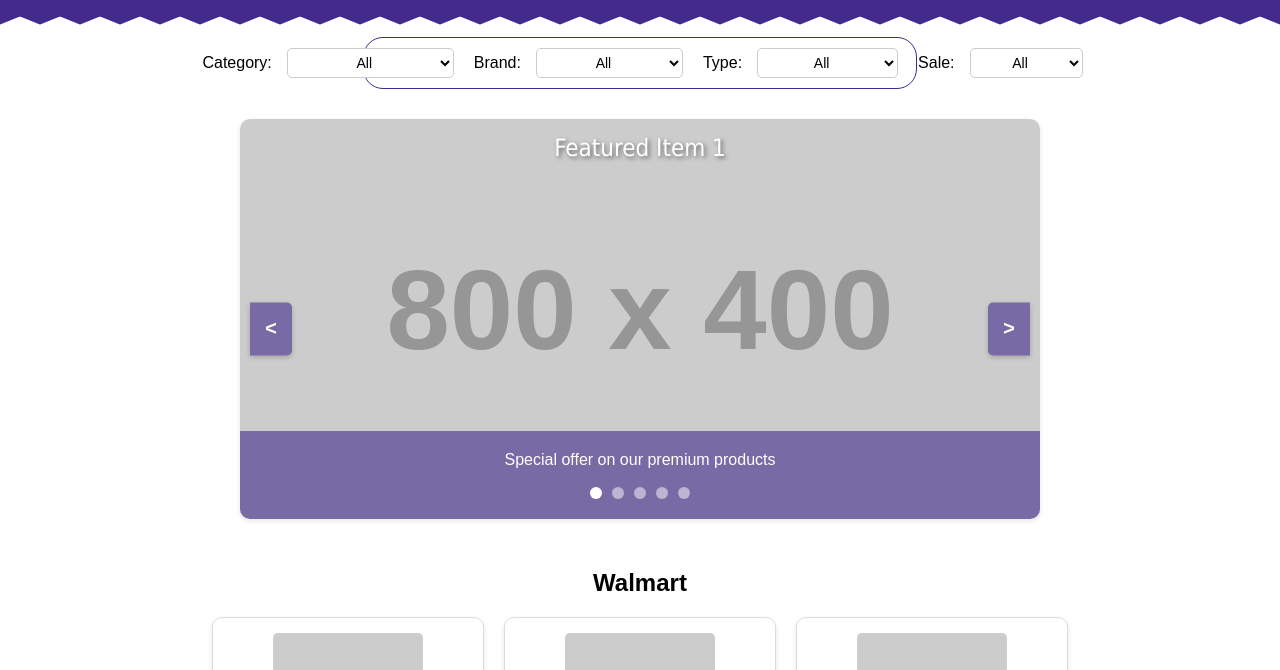
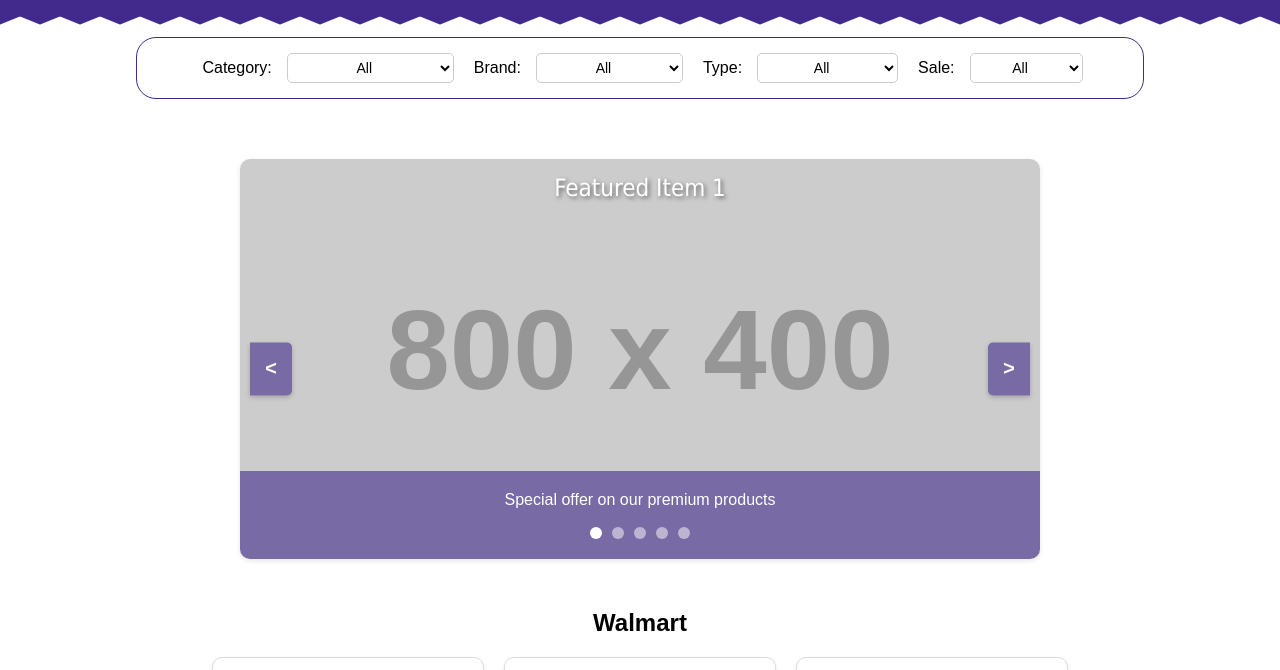
Before and after one commit to alecnazzy/CAP4104-project, a plain HTML site: page html/prototype/prototype.html in a window 1280 px wide. Shown: the part 63-733 px from the top of the page. Drawn offline with Linux system fonts and the light colour scheme; placeholder pictures from the web are drawn by us.

Commit message:
Fix filter bar border

```diff
--- a/html/prototype/prototype.css
+++ b/html/prototype/prototype.css
@@ -150,16 +150,20 @@ nav .nav-link:last-of-type {
 
 /* FILTER */
 .filter-bar {
-  padding: 10px 20px;
   margin: 30px auto;
-  display: flex;
-  width: 40%;
+  padding: 15px 60px;
+  display: inline-flex;
   justify-content: center;
   align-items: center;
   gap: 15px;
   border: 1px solid var(--accent);
-    border-radius: 20px;
+  border-radius: 20px;
   text-align: center;
+}
+
+.filter-bar-container {
+    display: flex;
+    justify-content: center;
 }
 
 .filter-bar label {
--- a/html/prototype/prototype.html
+++ b/html/prototype/prototype.html
@@ -46,6 +46,7 @@
     <!-- END NAVBAR -->
 
     <!-- FILTER -->
+    <div class="filter-bar-container">
       <div class="filter-bar">
         <label for="category">Category:</label>
         <select id="category">
@@ -84,6 +85,7 @@
           <option value="clearance">Clearance</option>
           <option value="discounted">Discounted</option>
         </select>
+      </div>
     </div>
 
     <!-- END FILTER -->
```
Lines whose indentation alone changed are shown as unchanged.
